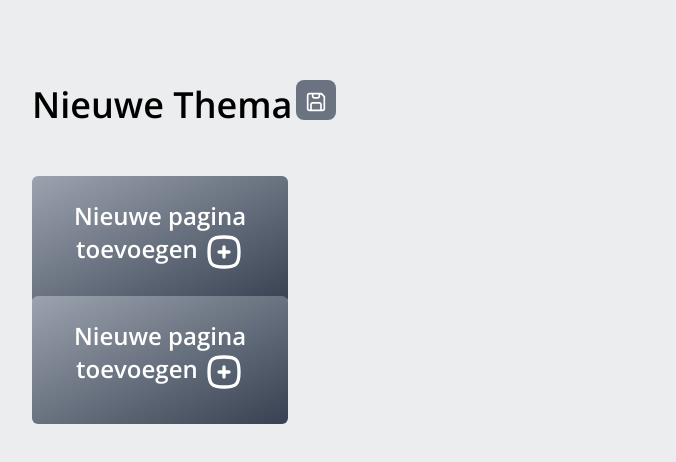
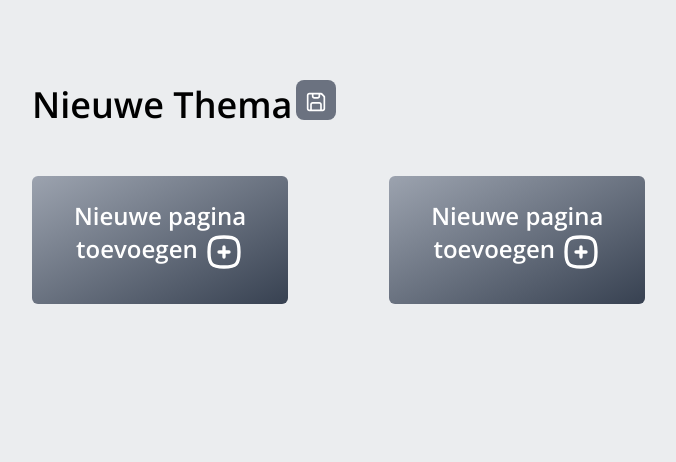
Before and after one commit to JustShuaib/client-theraphy, a React (Vite) app: page /admin/thema/bladzijde in a window 1280 px wide. Shown: the top 462 px of the page, without its empty margins (128-804 px from the left). Built offline with nearby package versions, Linux system fonts and the light colour scheme.

Commit message:
chore: reorganise the first pane body

```diff
--- a/src/components/titleInput/TitleInput.jsx
+++ b/src/components/titleInput/TitleInput.jsx
@@ -22,7 +22,7 @@ const TitleInput = ({
 
   const checkTitle = useMutation({
     mutationFn: async (title) => {
-      const response = await axios.post(endpoint, title);
+      const response = await axios.post(endpoint, { theme_name: title });
       const result = await response.json();
       console.log('this is check title exists response')
       console.log(result.exists)
@@ -74,9 +74,8 @@ const TitleInput = ({
           setHasSavedTheme(true); //THIS WILL BE REMOVED & REPLACED WITH THE ONE AT THE TOP LATER
           saveTheme.mutate(title);
         }}
-        className={`w-10 h-10 p-1 ${
-          nameTaken ? "bg-gray-500" : "bg-purple-500"
-        } rounded-lg`}
+        className={`w-10 h-10 p-1 ${nameTaken ? "bg-gray-500" : "bg-purple-500"
+          } rounded-lg`}
       >
         <img
           draggable={false}
--- a/src/views/admin/editTheme/EditTheme.jsx
+++ b/src/views/admin/editTheme/EditTheme.jsx
@@ -1,8 +1,8 @@
 import { useState } from "react"
-import TestSteps from "./testSteps";
+// import TestSteps from "./testSteps";
 import FirstPane from "./firstPane/FirstPane";
-import SearchPane from "./SearchPane";
-import ThirdPane from "./ThirdPane";
+// import SearchPane from "./SearchPane";
+// import ThirdPane from "./ThirdPane";
 import { useLocation } from "react-router-dom";
 
 
@@ -12,7 +12,7 @@ const onChange = (e) => {
 
 
 const EditTheme = () => {
-    const {state} = useLocation()
+    const { state } = useLocation()
     const themeName = state;
 
     const [title, setTitle] = useState('')
@@ -30,35 +30,37 @@ const EditTheme = () => {
     // const [templateTitle, setTemplateTitle] = useState('')
 
     //controls what view shows
-    const views = [{
-        id: 1,
-        element: <FirstPane themeName={themeName} title={title} setTitle={setTitle} currentBlock={currentBlock} setCurrentBlock={setCurrentBlock} blockCount={blockCount} setBlockCount={setBlockCount} current={currentStep} setCurrent={setCurrentStep} setOnChange={onChange} />
-    },
-    {
-        id: 2,
-        element: <SearchPane blockCount={blockCount} currentBlock={currentBlock} setCurrentBlock={setCurrentBlock} />
-    },
-    {
-        id: 3,
-        element: <ThirdPane />
-    }
-    ]
+    // const views = [{
+    //     id: 1,
+    //     element: <FirstPane themeName={themeName} title={title} setTitle={setTitle} currentBlock={currentBlock} setCurrentBlock={setCurrentBlock} blockCount={blockCount} setBlockCount={setBlockCount} current={currentStep} setCurrent={setCurrentStep} setOnChange={onChange} />
+    // },
+    // {
+    //     id: 2,
+    //     element: <SearchPane blockCount={blockCount} currentBlock={currentBlock} setCurrentBlock={setCurrentBlock} />
+    // },
+    // {
+    //     id: 3,
+    //     element: <ThirdPane />
+    // }
+
+    // ]
 
     return (
         <div className="w-[80%] h-full pl-8 mx-auto flex flex-row">
             <div className="flex flex-col w-[70%]">
-                {views.map((view) => {
+                <FirstPane themeName={themeName} title={title} setTitle={setTitle} currentBlock={currentBlock} setCurrentBlock={setCurrentBlock} blockCount={blockCount} setBlockCount={setBlockCount} current={currentStep} setCurrent={setCurrentStep} setOnChange={onChange} />
+                {/* {views.map((view) => {
                     return (
                         (view.id) === currentStep + 1 && (<div key={view.id} className="h-screen overflow-hidden ">{view.element}</div>)
                     )
-                })}
+                })} */}
             </div>
-            <div className="flex flex-col w-[30%] pl-4 my-auto">
+            {/* <div className="flex flex-col w-[30%] pl-4 my-auto">
                 <TestSteps current={currentStep} setCurrent={setCurrentStep} />
                 <button
                     onClick={() => setCurrentStep(currentStep + 1)}
                     className="flex px-4 py-2 text-lg font-semibold text-white uppercase bg-blue-500 border rounded-lg place-self-end w-fit">next</button>
-            </ div>
+            </ div> */}
         </div>
     )
 }
--- a/src/views/admin/editTheme/firstPane/FirstPane.jsx
+++ b/src/views/admin/editTheme/firstPane/FirstPane.jsx
@@ -17,14 +17,15 @@ const FirstPane = ({ themeName, setCurrentBlock, current, setCurrent, blockCount
                 <h3 className='text-4xl font-semibold text-${titleColor} w-[16.5rem] h-[3rem] bg-[#EBEDEF] placeholder:text-black focus:outline-none'>
                     {themeName}
                 </h3>
+                <SearchBar pickedSearch={pickedSearch} setPickedSearch={setPickedSearch} searchResult={searchResult} setSearchResult={setSearchResult} />
                 <Divider />
             </div>
             <div className='h-[80%]'>
-                <SearchBar pickedSearch={pickedSearch} setPickedSearch={setPickedSearch} searchResult={searchResult} setSearchResult={setSearchResult} />
                 <FirstPaneBody pickedSearch={pickedSearch} setCurrentBlock={setCurrentBlock} blockCount={blockCount} current={current} setCurrent={setCurrent} setBlockCount={setBlockCount} isOpen={isOpen} setIsOpen={setIsOpen} />
             </div>
         </div>
     )
 }
+// this component embodies the searh bar and search results
 
 export default FirstPane
--- a/src/views/admin/editTheme/page/Page.jsx
+++ b/src/views/admin/editTheme/page/Page.jsx
@@ -32,18 +32,13 @@ const Page = () => {
                 {/* <h1 className={`text-4xl font-semibold w-[16rem] h-[3rem] bg-[#EBEDEF] placeholder:text-black focus:outline-none`}>bladzijde</h1> */}
             </div>
             <div className="grid grid-cols-3 gap-20">
-                <motion.button
+                <Link
                     whileTap={tapCheck}
                     whileHover={hoverCheck}
                     className={`flex flex-col w-[16rem] h-[8rem] rounded-md bg-black text-white bg-gradient-to-br ${!nameTaken
                         ? "from-purple-400 to-purple-700"
                         : "from-gray-400 to-gray-700"
                         } `}
-                >
-                    <motion.button
-                        disabled={nameTaken}
-                        // onClick={() => { console.log('theme') }}
-                        to="/admin/thema/bladzijde/create"
                 >
                     <div className="flex flex-row">
                         <div className="inline-block p-6 text-2xl font-semibold text-center">
@@ -55,6 +50,12 @@ const Page = () => {
                             />
                         </div>
                     </div>
+                </Link>
+                <Link
+                    disabled={!nameTaken}
+                    // onClick={() => { console.log('theme') }}
+                    to="/admin/thema/bladzijde/create"
+                >
                     <div className="grid grid-cols-3 gap-20">
                         <Link
                             to='/admin/thema/bladzijde/create'>
@@ -69,8 +70,7 @@ const Page = () => {
                             </motion.button>
                         </Link>
                     </div >
-                    </motion.button>
-                </motion.button>
+                </Link>
             </div >
         </div>
     )
```
Also changed, not shown: src/views/admin/editTheme/firstPane/FirstPaneBody.jsx (+1 -52 lines), src/views/admin/editTheme/firstPane/SearchResult.jsx (line endings or trailing spaces). Lines whose indentation alone changed are shown as unchanged.
